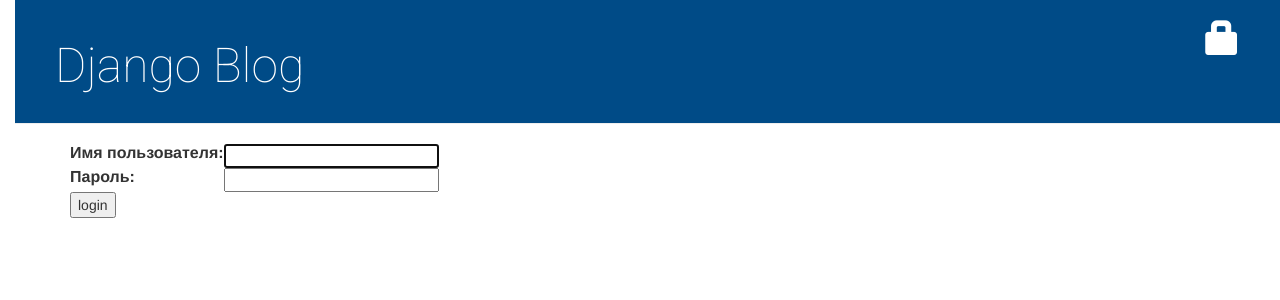
After one commit to legal-help/my-first-blog, a Django app: page /accounts/login/ in a window 1280 px wide. The commit adds this page. Shown: the top 300 px of the page. Run offline with Django 3.2, Linux system fonts and the light colour scheme; some libraries are stand-ins or nearby versions.

Commit message:
Add login and logout.

```diff
--- a/blog/templates/blog/base.html
+++ b/blog/templates/blog/base.html
@@ -11,8 +11,11 @@
     <body>
         <div class="page-header">
             {% if user.is_authenticated %}
+                <a href="{% url 'post_draft_list' %}" class="top-menu"><span class="glyphicon glyphicon-edit"></span></a>
                 <a href="{% url 'post_new' %}" class="top-menu"><span class="glyphicon glyphicon-plus"></span></a>
-                <a href="{% url 'post_draft_list' %}" class="top-menu"><span class="glyphicon glyphicon-edit"></span></a>
+                <p class="top-menu">Hello, {{ user.username }} <small>(<a href="{% url 'logout' %}">Log out</a>)</small></p>
+            {% else %}
+                <a href="{% url 'login' %}" class="top-menu"><span class="glyphicon glyphicon-lock"></span></a>
             {% endif %}
             <h1><a href="/">Django Blog</a></h1>
         </div>
--- /dev/null
+++ b/blog/templates/registration/login.html
@@ -0,0 +1,24 @@
+{% extends "blog/base.html" %}
+
+{% block content %}
+    {% if form.errors %}
+        <p>Your username and password didn't match. Please try again.</p>
+    {% endif %}
+
+    <form method="post" action="{% url 'login' %}">
+    {% csrf_token %}
+        <table>
+        <tr>
+            <td>{{ form.username.label_tag }}</td>
+            <td>{{ form.username }}</td>
+        </tr>
+        <tr>
+            <td>{{ form.password.label_tag }}</td>
+            <td>{{ form.password }}</td>
+        </tr>
+        </table>
+
+        <input type="submit" value="login" />
+        <input type="hidden" name="next" value="{{ next }}" />
+    </form>
+{% endblock %}
--- a/blog/views.py
+++ b/blog/views.py
@@ -3,6 +3,7 @@ from django.utils import timezone
 from .models import Post
 from .forms import PostForm
 from django.shortcuts import redirect
+from django.contrib.auth.decorators import login_required
 
 def post_list(request):
 	posts = Post.objects.filter(published_date__lte=timezone.now()).order_by('published_date')
@@ -12,6 +13,7 @@ def post_detail(request, pk):
 	post = get_object_or_404(Post, pk=pk)
 	return render(request, 'blog/post_detail.html', {'post': post})
 
+@login_required
 def post_new(request):
 	if request.method == "POST":
 		form = PostForm(request.POST)
@@ -25,6 +27,7 @@ def post_new(request):
 		form = PostForm()
 	return render(request, 'blog/post_edit.html', {'form': form})
 
+@login_required
 def post_edit(request, pk):
     post = get_object_or_404(Post, pk=pk)
     if request.method == "POST":
@@ -39,15 +42,18 @@ def post_edit(request, pk):
         form = PostForm(instance=post)
     return render(request, 'blog/post_edit.html', {'form': form})
 
+@login_required
 def post_draft_list(request):
     posts = Post.objects.filter(published_date__isnull=True).order_by('created_date')
     return render(request, 'blog/post_draft_list.html', {'posts': posts})
 
+@login_required
 def post_publish(request, pk):
     post = get_object_or_404(Post, pk=pk)
     post.publish()
     return redirect('post_detail', pk=pk)
 
+@login_required
 def post_remove(request, pk):
     post = get_object_or_404(Post, pk=pk)
     post.delete()
--- a/mysite/settings.py
+++ b/mysite/settings.py
@@ -120,3 +120,5 @@ USE_TZ = True
 
 STATIC_URL = '/static/'
 STATIC_ROOT = os.path.join(BASE_DIR, 'static')
+
+LOGIN_REDIRECT_URL = '/'
--- a/mysite/urls.py
+++ b/mysite/urls.py
@@ -13,10 +13,14 @@ Including another URLconf
     1. Import the include() function: from django.urls import include, path
     2. Add a URL to urlpatterns:  path('blog/', include('blog.urls'))
 """
+from django.urls import path, include
 from django.contrib import admin
-from django.urls import path, include
+
+from django.contrib.auth import views
 
 urlpatterns = [
     path('admin/', admin.site.urls),
+    path('accounts/login/', views.LoginView.as_view(), name='login'),
+    path('accounts/logout/', views.LogoutView.as_view(next_page='/'), name='logout'),
     path('', include('blog.urls')),
 ]
```
